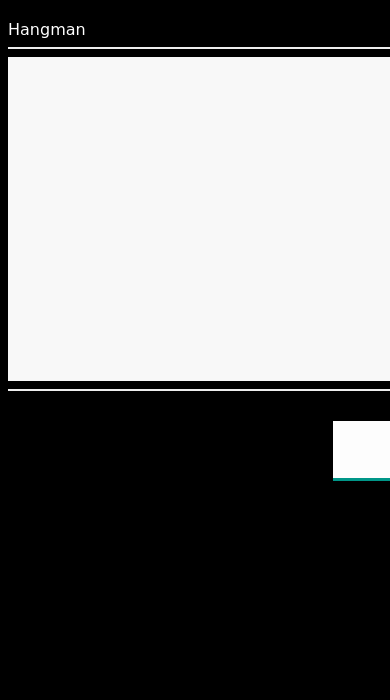
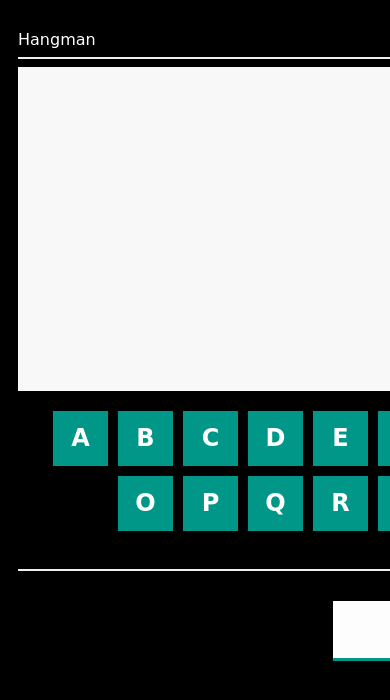
Before and after one commit to OmarIbrahim2002/Hangman-Game, a plain HTML site: page index.html in a window 390 px wide. Shown: the top 700 px of the page. Drawn offline with Linux system fonts and the light colour scheme.

Commit message:
Update style.css

```diff
--- a/style.css
+++ b/style.css
@@ -17,8 +17,18 @@ body{
     margin: 20px auto;
     width: 1000px;
 }
+@media (max-width: 760px) {
+    .container{
+        padding: 10px;
+    }
+}
 .row{
     display: flex;
+}
+@media (max-width: 760px) {
+    .row{
+        flex-direction: column;
+    }
 }
 hr{
     border: 1px solid #EEE;
@@ -40,10 +50,14 @@ hr{
 }
 /* ------------- */
 .hangman_draw{
-    flex: 1;
     background: #f8f8f8;
     padding: 20px;
     height: 324px;
+}
+@media (min-width: 760px) {
+    .hangman_draw{
+        flex: 1;
+    }
 }
 .hangman_draw .the_draw{
     width: 80px;
```
